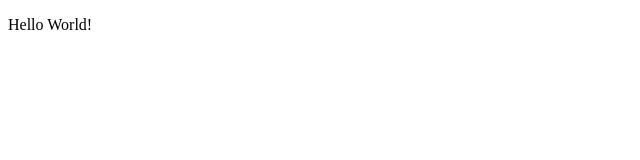
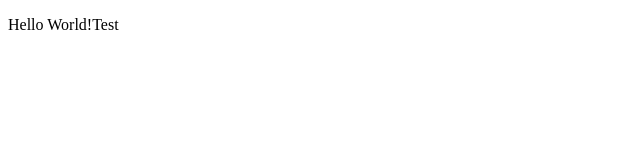
Before and after one commit to ewatokarz/GitTutorialKodilla, a plain HTML site: page index.html in a window 1280 px wide. Shown: the full height of the page, 0-640 px from the left. Drawn offline with Linux system fonts and the light colour scheme.

Commit message:
nasza zmiana

```diff
--- a/index.html
+++ b/index.html
@@ -7,6 +7,6 @@
     <title>Git Tutorial</title>
 </head>
 <body>
-    <p>Hello World!</p>
+    <p>Hello World!Test</p>
 </body>
 </html>
```
